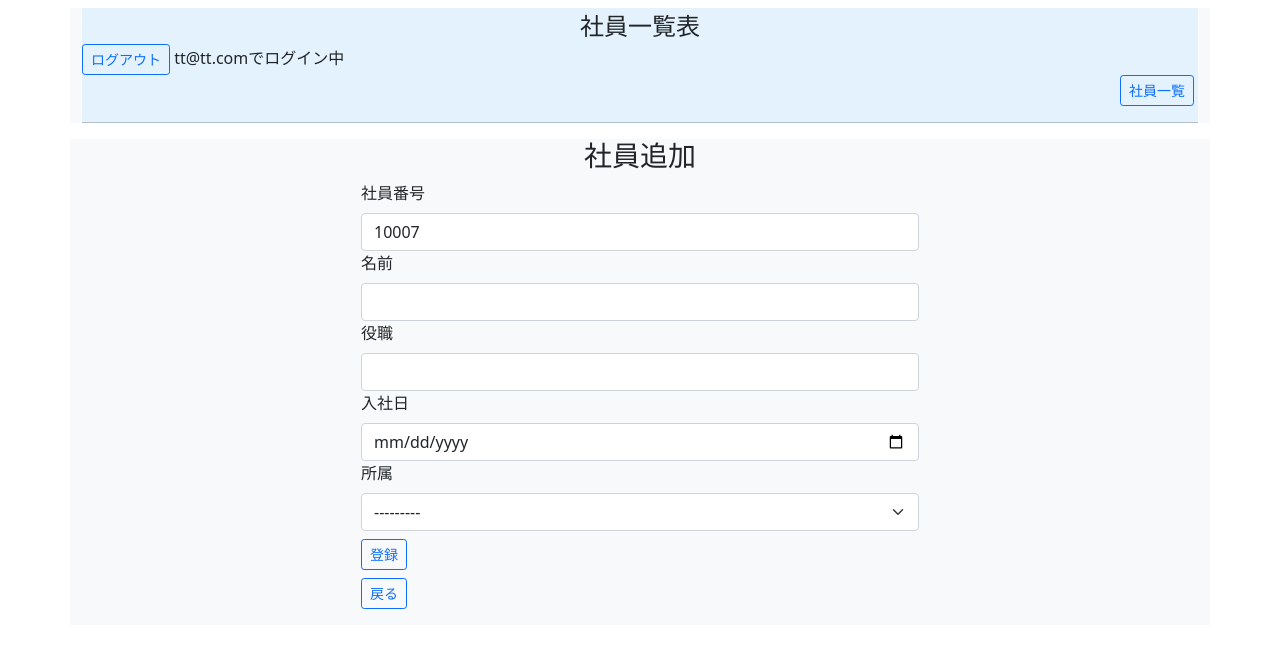
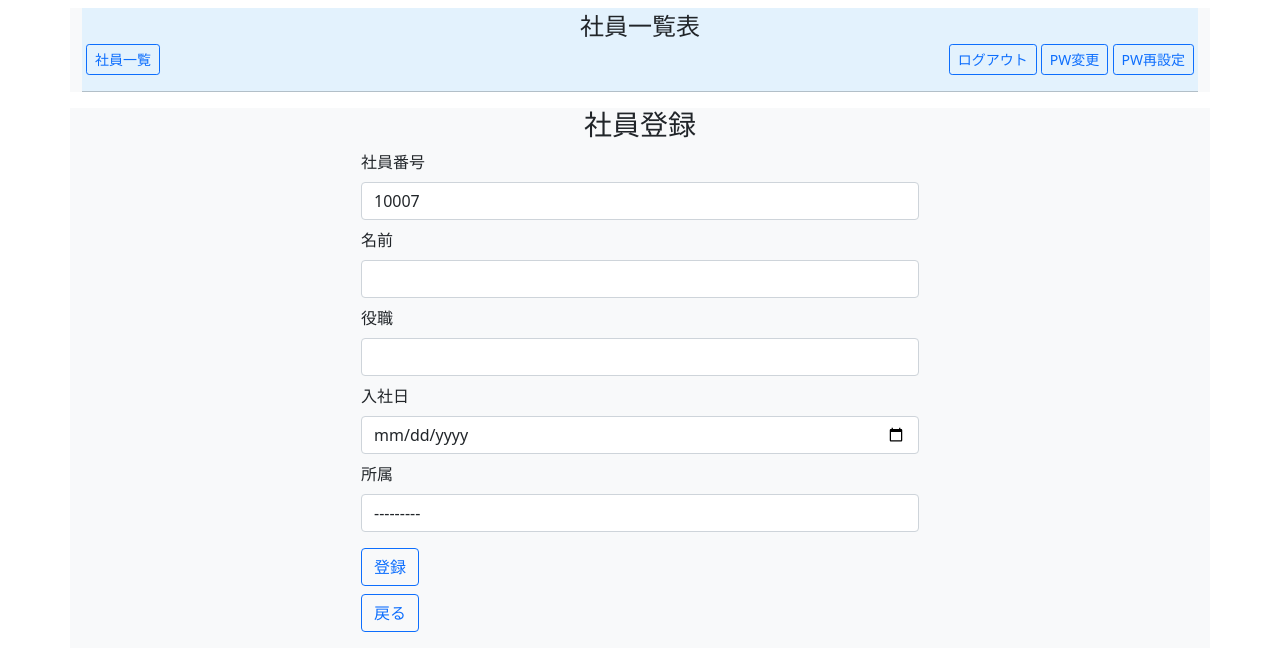
Before and after one commit to toshi1420/employee_list, a Django app: page /emp_add in a window 1280 px wide. Shown: the top 671 px of the page. Run offline with Django 3.2, Linux system fonts and the light colour scheme; a user stored in the database is signed in; data comes from the database, SQL or seed files in the repository; both versions use the stored data as it was after the commit; some libraries are stand-ins or nearby versions.

Commit message:
20230531 アラート分岐、form変更

```diff
--- a/Template/base.html
+++ b/Template/base.html
@@ -9,10 +9,7 @@
     <meta charset="UTF-8">
     <meta http-equiv="X-UA-Compatible" content="IE=edge">
     <meta name="viewport" content="width=device-width, initial-scale=1.0">
-    <title>社員表</title>
-
-    {% block head %}
-    {% endblock head %}
+    <title>{% block title %}{% endblock title %}</title>
 </head>
 
 <body>
@@ -21,27 +18,28 @@
             <div class="text-center mt-2" style="font-size: 1.5em">
                 社員一覧表
             </div>
-            <span>
-                {% if user.is_authenticated %}
-                <a class="btn btn-outline-primary btn-sm text-start" href="{% url 'logout' %}">ログアウト</a>
-                {% else %}
-                <a class="btn btn-outline-primary btn-sm text-start" href="{% url 'signup' %}">サインイン</a>
-                <a class="btn btn-outline-primary btn-sm text-start" href="{% url 'login' %}">ログイン</a>
-                {% endif %}
-                {% if user.is_authenticated %}
-                {{ user.get_username }}でログイン中
-                {% endif %}
-                <div class="text-end me-1">
+            <div class="d-flex justify-content-between">
+                <span class="ms-1">
                     <a class=" btn btn-outline-primary btn-sm" href="{% url 'index' %}" role="button">社員一覧</a>
-                </div>
-            </span>
+                </span>
+                <span class="me-1">
+                    {% if user.is_authenticated %}
+                    <a class="btn btn-outline-primary btn-sm text-end" href="{% url 'logout' %}">ログアウト</a>
+                    {% else %}
+                    <a class="btn btn-outline-primary btn-sm" href="{% url 'signup' %}">サインイン</a>
+                    <a class="btn btn-outline-primary btn-sm" href="{% url 'login' %}">ログイン</a>
+                    {% endif %}
+                    <a class="btn btn-outline-primary btn-sm" href="{% url 'password_change' %}">PW変更</a>
+                    <a class="btn btn-outline-primary btn-sm" href="{% url 'password_reset' %}">PW再設定</a>
+                </span>
+            </div>
             <hr>
         </div>
     </header>
 
     <div class="container bg-light">
         {% for message in messages %}
-        <p class="flash_message alert alert-success alert-dismissible fade show" role="alert">
+        <p class="flash_message {{ message.tags }} alert-dismissible fade show" role="alert">
             {{ message }}
             <button type="button" class="btn-close" data-bs-dismiss="alert" aria-label="Close"></button>
         </p>
--- a/Template/employee_list/branch_edit.html
+++ b/Template/employee_list/branch_edit.html
@@ -1,4 +1,5 @@
 {% extends "base.html" %}
+{% block title %}支社編集{% endblock title %}
 {% load widget_tweaks %}
 {% block content %}
 <h3 class="text-center">支社編集</h3>
@@ -25,7 +26,7 @@
     <div class="modal-dialog">
         <div class="modal-content">
             <div class="modal-header">
-                <h3>データを完全に削除します。よろしいですか？</h3>
+                <h3>"{{ object }}"のデータを完全に削除します。よろしいですか？</h3>
             </div>
             <div class="modal-footer">
                 <button type="button" class="btn btn-secondary" data-bs-dismiss="modal">閉じる</button>
--- a/Template/employee_list/branch_view.html
+++ b/Template/employee_list/branch_view.html
@@ -1,9 +1,9 @@
 {% extends "base.html" %}
-
+{% block title %}支社一覧{% endblock title %}
 {% block content %}
 <h3 class="text-center">支社一覧</h3>
 <div class="text-end">
-    <a class="btn btn-outline-primary btn-sm col-auto mb-2" href="{% url 'branch_add' %}" role="button">追加</a>
+    <a class="btn btn-outline-primary btn-sm col-auto mb-2" href="{% url 'branch_add' %}" role="button">登録</a>
 </div>
 <div class="justify-content-center">
     <table class="table table-striped table-bordered table-sm align-middle text-center">
--- a/Template/employee_list/emp_add.html
+++ b/Template/employee_list/emp_add.html
@@ -1,23 +1,26 @@
 {% extends "base.html" %}
+{% block title %}社員登録{% endblock title %}
 {% load widget_tweaks %}
 {% block content %}
 
-<h3 class="text-center">社員追加</h3>
+<h3 class="text-center">社員登録</h3>
 <form class="offset-md-3 col-md-6 justify-content-center" action="{% url 'emp_add' %}" method="POST">
     {% csrf_token %}
-    <label class="form-label">社員番号</label>
-    {% render_field form.emp_id class="form-control"%}
-    <label class="form-label">名前</label>
-    {% render_field form.name class="form-control"%}
-    <label class="form-label">役職</label>
-    {% render_field form.post class="form-control"%}
-    <label class="form-label">入社日</label>
-    {% render_field form.date_of_entry class="form-control"%}
-    <label class="form-label">所属</label>
-    {% render_field form.branch class="form-select"%}
+    {% for field in form %}
+    <label for="{{ field.id_for_label }}" class="form-label">{{ field.label }}</label>
+    {% render_field field class="form-control mb-2 "%}
+    {% if field.help_text %}
+    <small class="form-text text-muted">{{ field.help_text }}</small>
+    {% endif %}
+    {% if field.errors %}
+    {% for error in errors %}
+    <small class="text-danger">{{ error }}</small>
+    {% endfor %}
+    {% endif %}
+    {% endfor %}
     <div class="d-inline-flex flex-column">
-        <button type="submit" class="btn btn-outline-primary btn-sm mt-2">登録</button>
+        <button type="submit" class="btn btn-outline-primary mt-2">登録</button>
 </form>
-<a class="btn btn-outline-primary btn-sm mt-2 mb-3" href="{% url 'index' %}">戻る</a>
+<a class="btn btn-outline-primary mt-2 mb-3" href="{% url 'index' %}">戻る</a>
 </div>
 {% endblock %}
--- a/Template/employee_list/emp_edit.html
+++ b/Template/employee_list/emp_edit.html
@@ -1,4 +1,5 @@
 {% extends "base.html" %}
+{% block title %}支社編集{% endblock title %}
 {% load widget_tweaks %}
 {% block content %}
 <h3 class="text-center">社員編集</h3>
--- a/Template/registration/password_change_done.html
+++ b/Template/registration/password_change_done.html
@@ -1,7 +1,7 @@
 {% extends "base.html" %}
 {% block title %}
 パスワード変更完了
-{% endblock %}
+{% endblock title %}
 {% block content %}
 <h3>パスワード変更完了</h3>
 <a href="{% url 'index' %}">戻る</a>
--- a/Template/registration/password_change_form.html
+++ b/Template/registration/password_change_form.html
@@ -1,7 +1,7 @@
 {% extends "base.html" %}
 {% block title %}
 パスワード変更
-{% endblock %}
+{% endblock title %}
 {% block content %}
 <h3>パスワード変更</h3>
 <form method="post">
--- a/Template/registration/password_reset_complete.html
+++ b/Template/registration/password_reset_complete.html
@@ -1,7 +1,7 @@
 {% extends "base.html" %}
 {% block title %}
 パスワード再設定完了
-{% endblock %}
+{% endblock title %}
 {% block content %}
 <h3>パスワード再設定完了</h3>
 <a href="{% url 'login' %}">戻る</a>
--- a/Template/registration/password_reset_confirm.html
+++ b/Template/registration/password_reset_confirm.html
@@ -1,7 +1,7 @@
 {% extends "base.html" %}
 {% block title %}
 パスワード再設定
-{% endblock %}
+{% endblock title %}
 {% block content %}
 <h3>パスワード再設定</h3>
 <form method="post">
--- a/Template/registration/password_reset_done.html
+++ b/Template/registration/password_reset_done.html
@@ -1,7 +1,7 @@
 {% extends "base.html" %}
 {% block title %}
 パスワード再設定メール送信完了
-{% endblock %}
+{% endblock title %}
 {% block content %}
 <h3>パスワード再設定メール送信完了</h3>
 <a href="{% url 'login' %}">戻る</a>
--- a/Template/registration/password_reset_form.html
+++ b/Template/registration/password_reset_form.html
@@ -1,7 +1,7 @@
 {% extends "base.html" %}
 {% block title %}
 パスワード再設定メール送信
-{% endblock %}
+{% endblock title %}
 {% block content %}
 <h3>パスワード再設定メール送信</h3>
 <form method="post">
--- a/Template/registration/signup.html
+++ b/Template/registration/signup.html
@@ -1,7 +1,7 @@
 {% extends "base.html" %}
 {% block title %}
 ユーザー登録
-{% endblock %}
+{% endblock title%}
 {% block content %}
 <h3>ユーザー登録</h3>
 <form method="post">
--- a/employee_list/urls.py
+++ b/employee_list/urls.py
@@ -1,9 +1,8 @@
 from django.conf import settings
 from django.contrib import admin
 from django.urls import path, include
-from users.views import SignupView
+from users.views import SignupView, CustomLoginView
 from django.contrib.auth.views import LogoutView
-
 # pathでappフォルダのurls.pyを読み込むためにinclude関数を記述
 urlpatterns = [
     # 管理画面のPath
@@ -13,6 +12,7 @@ urlpatterns = [
     path('admin/logout/', LogoutView.as_view(next_page=settings.ADMIN_LOGOUT_REDIRECT_URL), name='admin_logout'),
     # アプリケーション管理フォルダのurls.pyと関連づけるpath
     path('', include('employee_list_app.urls')),
+    path("accounts/login/", CustomLoginView.as_view(), name="login"),
     # authのテンプレートと関連付けるpath
     path("accounts/", include("django.contrib.auth.urls")),
     path("signup/", SignupView.as_view(), name="signup"),
--- a/employee_list_app/urls.py
+++ b/employee_list_app/urls.py
@@ -17,6 +17,7 @@ urlpatterns = [
     path("emp_add", EmpAdd.as_view(), name="emp_add"),
     # path("emp_add", views.emp_add, name="emp_add"),
     path("emp_edit/<int:pk>/", EmpEdit.as_view(), name="emp_edit"),
+    # path("emp_edit/<int:pk>/", views.emmp_edit, name="emp_edit"),
     path("emp_delete/<int:pk>", EmpDelete.as_view(), name="emp_delete"),
     # path("emp_delete/<int:pk>/", views.emp_delete, name="emp_delete"),
     path("branch_view", BranchView.as_view(), name="branch_view"),
```
Also changed, not shown: Template/employee_list/branch_add.html (+15 -8 lines), Template/employee_list/index.html (+5 -6 lines), Template/registration/login.html (+19 -6 lines), users/views.py (+15 -3 lines), db.sqlite3.
